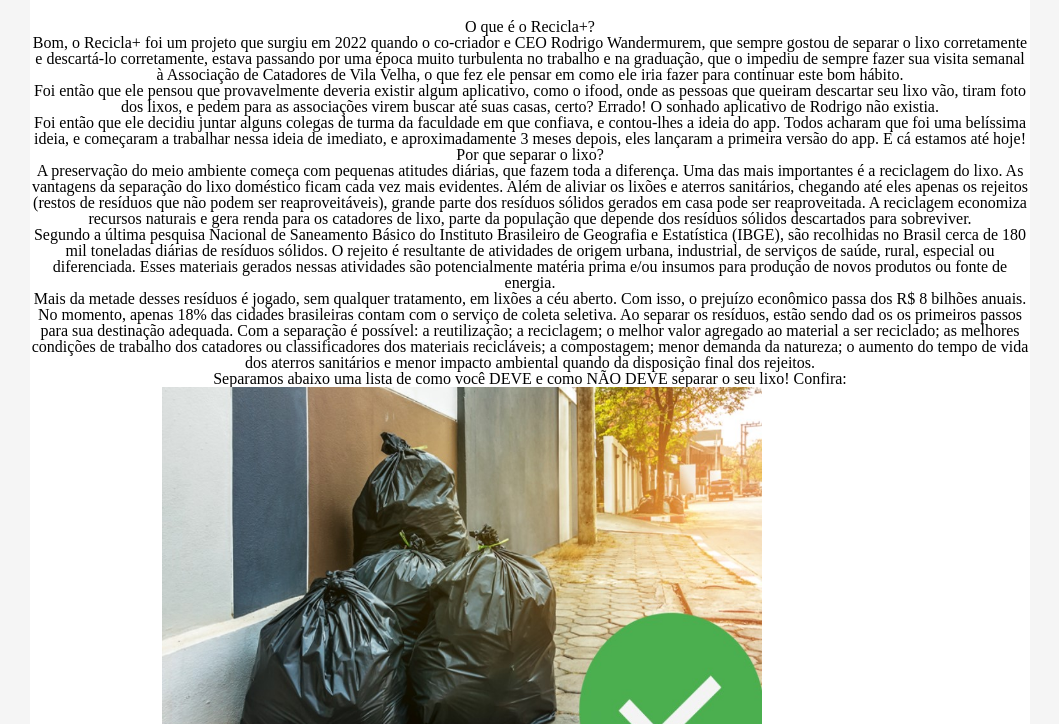
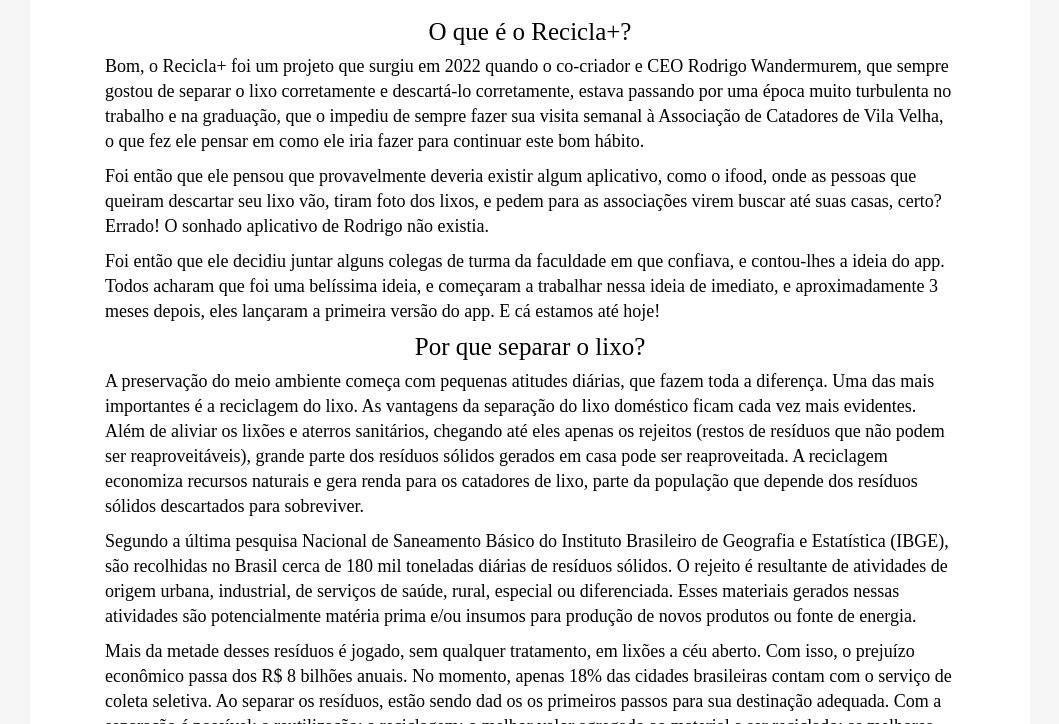
Before and after one commit to gcamposadm/uvv_web_cc1n, a plain HTML site: page Recicla+/sobre.html in a window 1280 px wide. Shown: the part 76-800 px from the top of the page, without its empty margins (110-1169 px from the left). Drawn offline with Linux system fonts and the light colour scheme.

Commit message:
atualizando

```diff
--- a/Recicla+/sobre.html
+++ b/Recicla+/sobre.html
@@ -30,35 +30,35 @@
 
         <main>
             <div class="textosobre">
-                <h1>O que é o Recicla+?</h1>
+                <h1 class="header1">O que é o Recicla+?</h1>
 
-                <p>
+                <p class="par1">
                     Bom, o Recicla+ foi um projeto que surgiu em 2022 quando o co-criador e CEO Rodrigo Wandermurem, que sempre gostou de separar o lixo corretamente e descartá-lo corretamente, estava passando por uma época muito turbulenta no trabalho e na graduação, que o impediu de sempre fazer sua visita semanal à Associação de Catadores de Vila Velha, o que fez ele pensar em como ele iria fazer para continuar este bom hábito.
                 </p>
 
-                <p>
+                <p class="par1">
                     Foi então que ele pensou que provavelmente deveria existir algum aplicativo, como o ifood, onde as pessoas que queiram descartar seu lixo vão, tiram foto dos lixos, e pedem para as associações virem buscar até suas casas, certo? Errado! O sonhado aplicativo de Rodrigo não existia.
                 </p>
 
-                <p>
+                <p class="par1">
                     Foi então que ele decidiu juntar alguns colegas de turma da faculdade em que confiava, e contou-lhes a ideia do app. Todos acharam que foi uma belíssima ideia, e começaram a trabalhar nessa ideia de imediato, e aproximadamente 3 meses depois, eles lançaram a primeira versão do app. E cá estamos até hoje!
                 </p>
 
-                <h1>Por que separar o lixo?</h1>
+                <h1 class="header1">Por que separar o lixo?</h1>
 
-                <p>
+                <p class="par1">
                     A preservação do meio ambiente começa com pequenas atitudes diárias, que fazem toda a diferença. Uma das mais importantes é a reciclagem do lixo. As vantagens da separação do lixo doméstico ficam cada vez mais evidentes. Além de aliviar os lixões e aterros sanitários, chegando até eles apenas os rejeitos (restos de resíduos que não podem ser reaproveitáveis), grande parte dos resíduos sólidos gerados em casa pode ser reaproveitada. A reciclagem economiza recursos naturais e gera renda para os catadores de lixo, parte da população que depende dos resíduos sólidos descartados para sobreviver.
                 </p>
 
-                <p>
+                <p class="par1">
                     Segundo a última pesquisa Nacional de Saneamento Básico do Instituto Brasileiro de Geografia e Estatística (IBGE), são recolhidas no Brasil cerca de 180 mil toneladas diárias de resíduos sólidos. O rejeito é resultante de atividades de origem urbana, industrial, de serviços de saúde, rural, especial ou diferenciada. Esses materiais gerados nessas atividades são potencialmente matéria prima e/ou insumos para produção de novos produtos ou fonte de energia.
                 </p>
 
-                <p>
+                <p class="par1">
                     Mais da metade desses resíduos é jogado, sem qualquer tratamento, em lixões a céu aberto. Com isso, o prejuízo econômico passa dos R$ 8 bilhões anuais. No momento, apenas 18% das cidades brasileiras contam com o serviço de coleta seletiva. Ao separar os resíduos, estão sendo dad os os primeiros passos para sua destinação adequada. Com a separação é possível: a reutilização; a reciclagem; o melhor valor agregado ao material a ser reciclado; as melhores condições de trabalho dos catadores ou classificadores dos materiais recicláveis; a compostagem; menor demanda da natureza; o aumento do tempo de vida dos aterros sanitários e menor impacto ambiental quando da disposição final dos rejeitos.
                 </p>
 
-                <p>
+                <p class="par1">
                     Separamos abaixo uma lista de como você DEVE e como NÃO DEVE separar o seu lixo! Confira:
                 </p>
             </div>
@@ -81,7 +81,7 @@
             <div class="desc">
                 <h1>Sempre utilize sacos plasticos!</h1>
 
-                <p>
+                <p class="par1">
                     Utilize sacos de plástico para cada um dos materiais recicláveis: vidro, plástico, metal e papel.
                 </p>
             </div>
```
Also changed, not shown: Recicla+/cadastro.html (+1 -0 lines).
